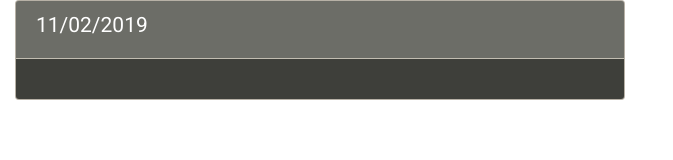
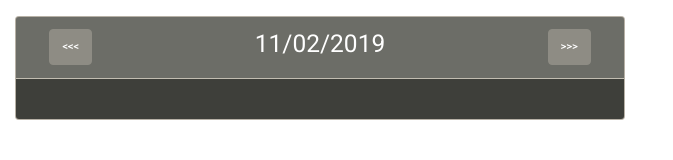
Before and after one commit to mandrews6975/Agrobase, an Electron app: page src/index.html in a window 1280 px wide. Shown: the whole page, without its empty margins (0-673 px from the left). Drawn offline with nearby package versions, Linux system fonts and the light colour scheme; files whose address does not match are found by name.

Commit message:
nav buttons on schedule card header

```diff
--- a/src/index.html
+++ b/src/index.html
@@ -9,9 +9,14 @@
     <div class="container-fluid">
       <div class="row">
         <div class="col-6">
-          <div class="card text-white bg-primary">
-            <div class="card-header">
-              <h4 id="current_date"></h4>
+          <div class="card text-white bg-primary mt-3">
+            <div class="card-header" style="text-align: center">
+              <div class="row">
+                <div class="col-2">
+                  <button class="btn btn-secondary text-white" name="button_prev_day"><<<</button>
+                </div>
+                <div class="col-8">
+                  <h3 id="current_date"></h3>
                   <script type="text/javascript">
                     let date = new Date();
                     let dd = String(date.getDate()).padStart(2, '0');
@@ -20,6 +25,11 @@
                     date = mm + '/' + dd + '/' + yyyy;
                     document.getElementById('current_date').innerHTML = date;
                   </script>
+                </div>
+                <div class="col-2">
+                  <button class="btn btn-secondary text-white" name="button_prev_day">>>></button>
+                </div>
+              </div>
             </div>
             <div class="card-body">
 
```
Lines whose indentation alone changed are shown as unchanged.
